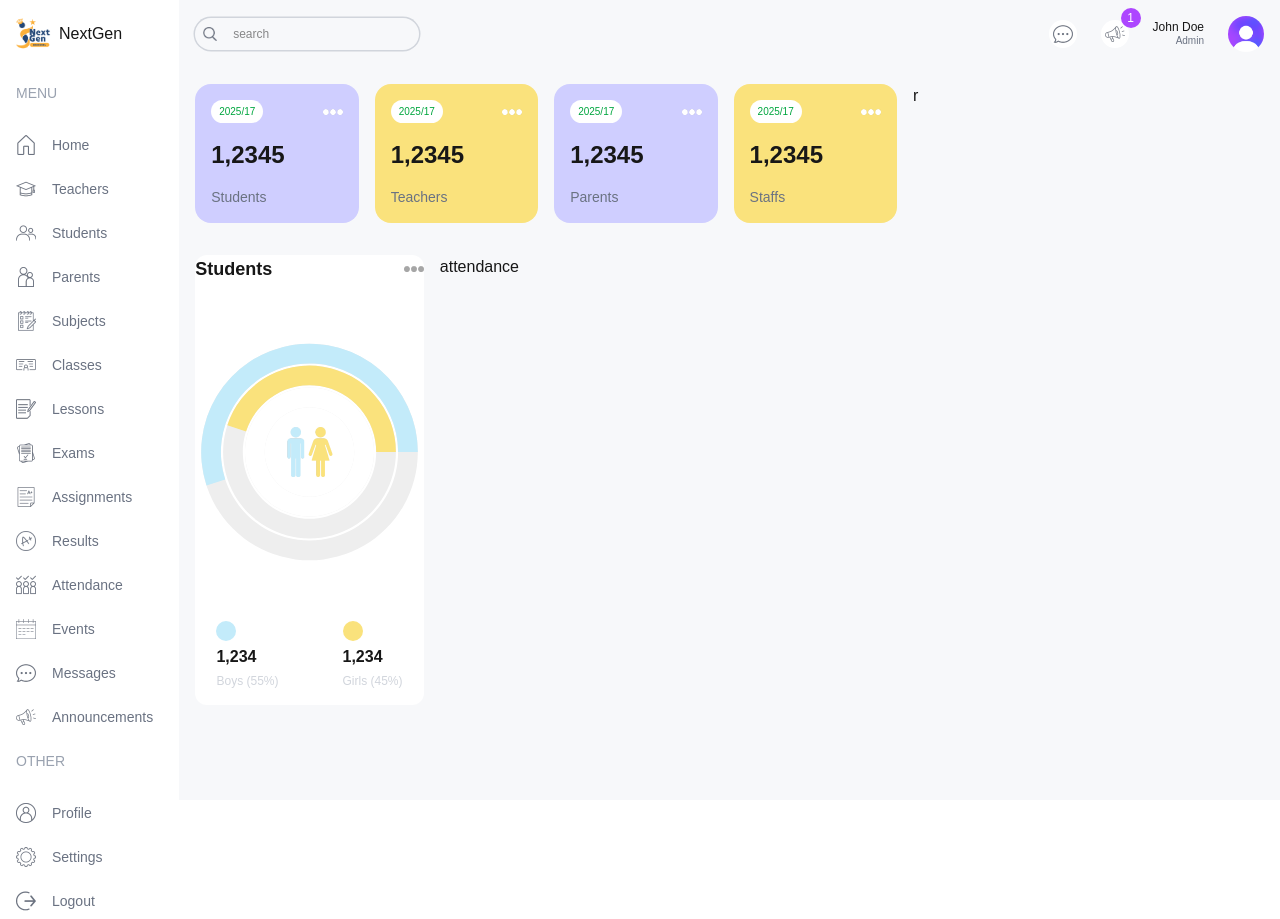
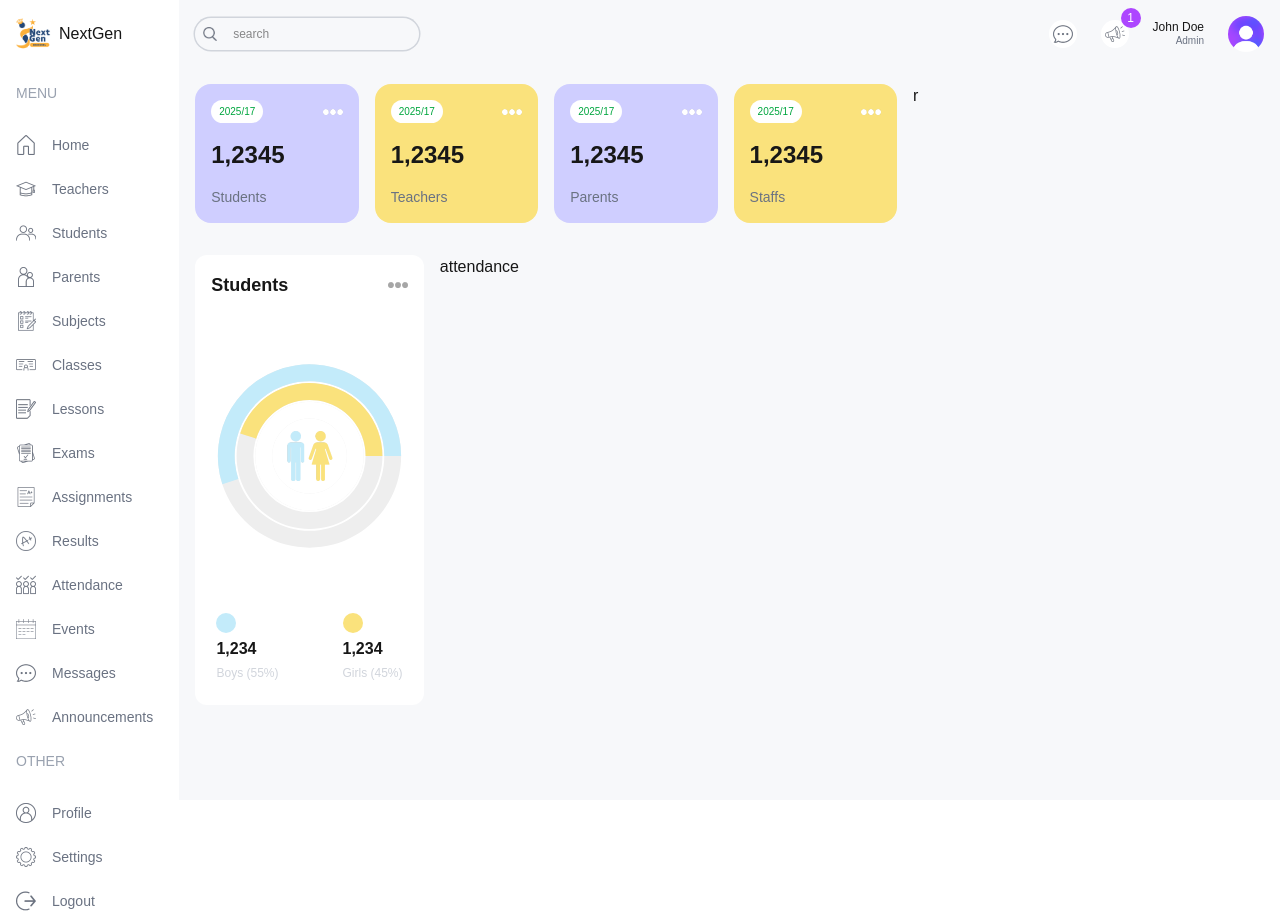
Before and after one commit to riponmondalbd/next-gen-school, a Next.js app: page /admin in a window 1280 px wide. Built offline with nearby package versions, Linux system fonts and the light colour scheme.

Commit message:
AttendanceChart --> make an attendanceChart component and add to admin page

```diff
--- a/src/app/(dashboard)/admin/page.tsx
+++ b/src/app/(dashboard)/admin/page.tsx
@@ -1,3 +1,4 @@
+import AttendanceChart from "@/components/AttendanceChart";
 import CountChart from "@/components/CountChart";
 import UserCard from "@/components/UserCard";
 
@@ -20,7 +21,9 @@ export default function AdminPage() {
             <CountChart />
           </div>
           {/* attendance chart */}
-          <div className="w-full lg:w-2/3 h-[450px]">attendance</div>
+          <div className="w-full lg:w-2/3 h-[450px]">
+            <AttendanceChart />
+          </div>
         </div>
         {/* bottom charts */}
       </div>
--- /dev/null
+++ b/src/components/AttendanceChart.tsx
@@ -0,0 +1,3 @@
+export default function AttendanceChart() {
+  return <div>attendance</div>;
+}
--- a/src/components/CountChart.tsx
+++ b/src/components/CountChart.tsx
@@ -23,7 +23,7 @@ const data = [
 
 export default function CountChart() {
   return (
-    <div className="bg-white rounded-xl w-full h-full ">
+    <div className="bg-white rounded-xl w-full h-full p-4">
       {/* title */}
       <div className="flex justify-between items-center">
         <h1 className="text-lg font-semibold">Students</h1>
```
